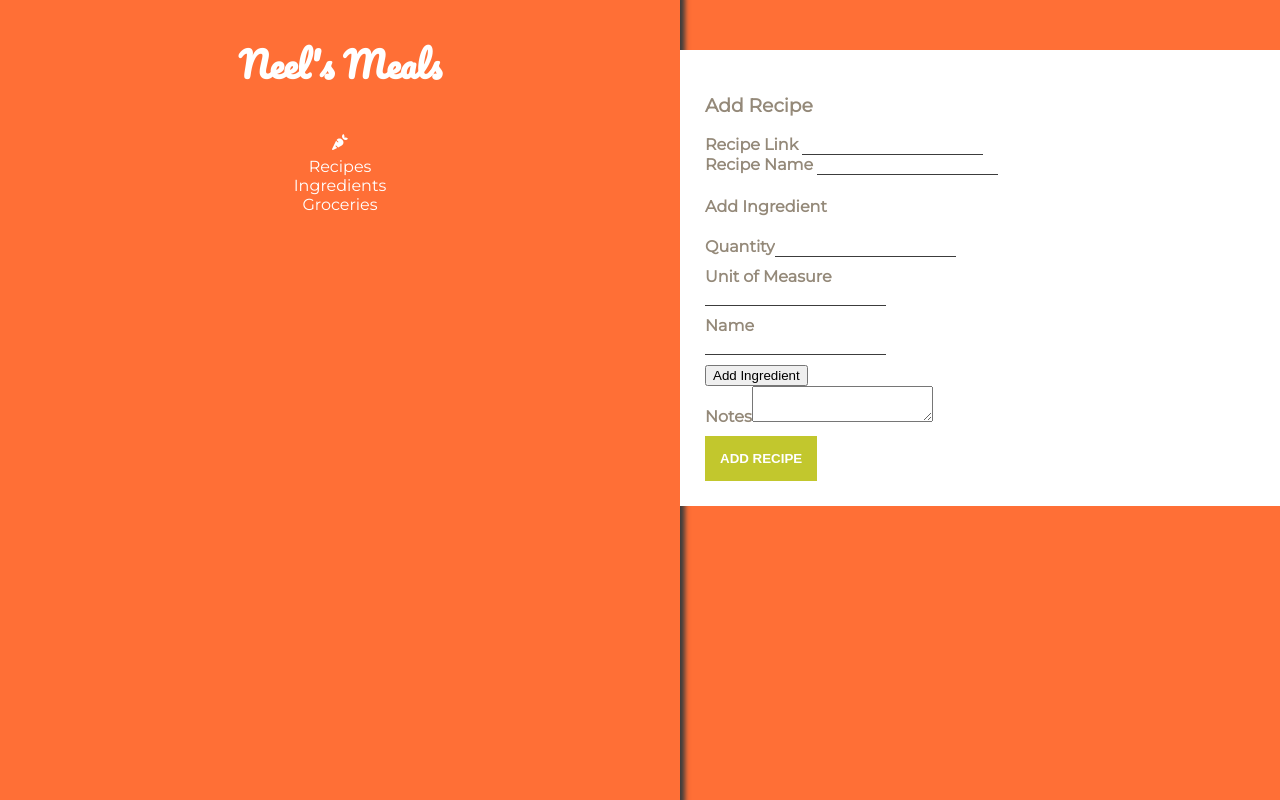
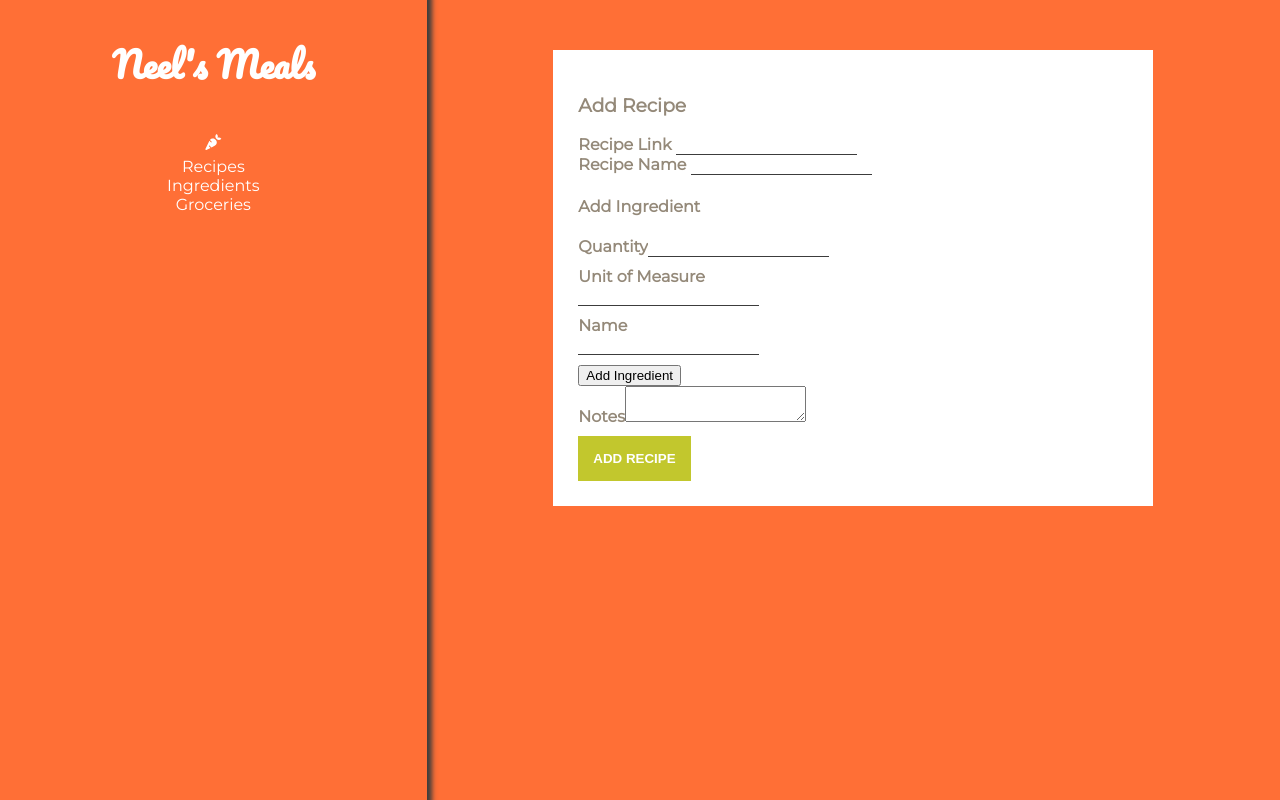
Before and after one commit to nkartha2/the-grocery-list, a React (Create React App) app in the folder app/static/: page /add/recipe in a window 1280 px wide. Built offline with nearby package versions, Linux system fonts and the light colour scheme.

Commit message:
input styling

```diff
--- a/app/static/src/styles/_forms.scss
+++ b/app/static/src/styles/_forms.scss
@@ -1,8 +1,12 @@
 @import './_consts.scss';
 
 .form {
+  flex: 2;
   input {
     border: none;
     border-bottom: 1px solid $shadow;
   }
+  input:focus {
+    outline: none;
+  }
 }
```
